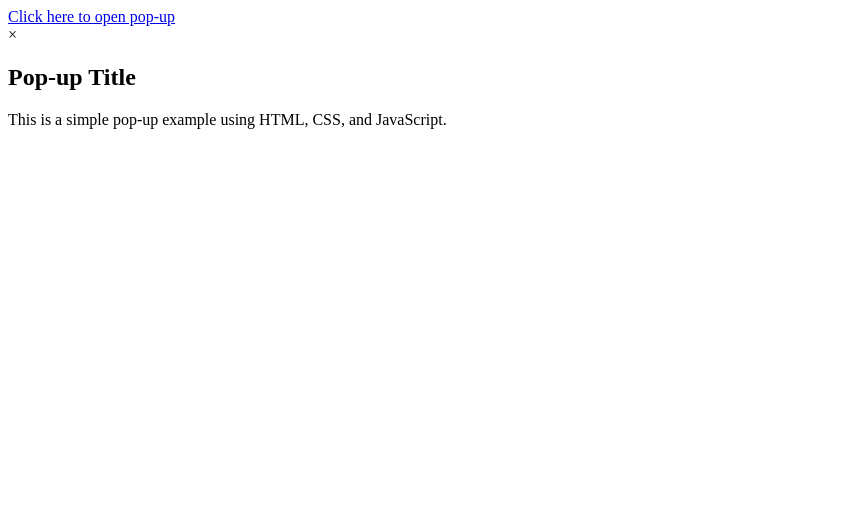
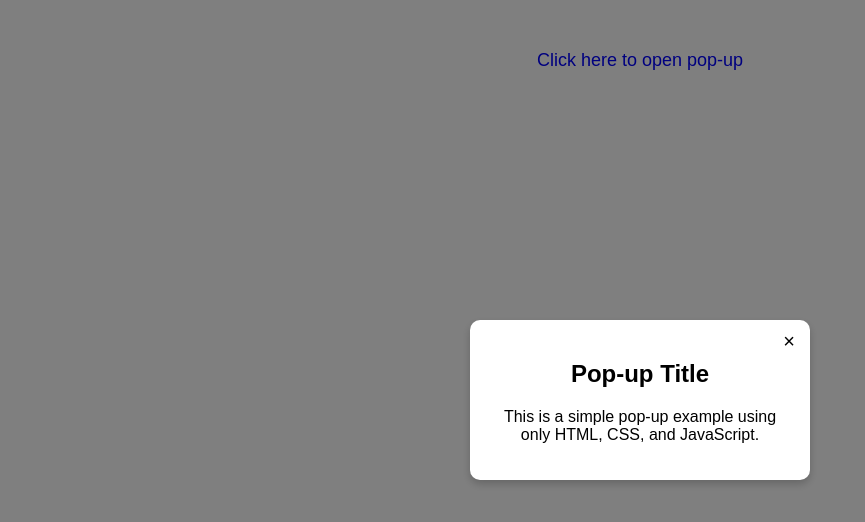
Before and after one commit to Nandu-Royal/IHL, a plain HTML site: page index.html in a window 1280 px wide. Shown: the whole page, without its empty margins (0-865 px from the left). Drawn offline with Linux system fonts and the light colour scheme.

Commit message:
Update index.html

```diff
--- a/index.html
+++ b/index.html
@@ -4,7 +4,59 @@
     <meta charset="UTF-8">
     <meta name="viewport" content="width=device-width, initial-scale=1.0">
     <title>Popup Example</title>
-    <link rel="stylesheet" href="styles.css">
+    <style>
+        /* Basic styling */
+        body {
+            font-family: Arial, sans-serif;
+            text-align: center;
+            margin: 50px;
+        }
+
+        /* Clickable link */
+        a {
+            font-size: 18px;
+            text-decoration: none;
+            color: blue;
+            cursor: pointer;
+        }
+
+        a:hover {
+            text-decoration: underline;
+        }
+
+        /* Pop-up styling */
+        .popup {
+            display: none;
+            position: fixed;
+            top: 0;
+            left: 0;
+            width: 100%;
+            height: 100%;
+            background: rgba(0, 0, 0, 0.5);
+            display: flex;
+            justify-content: center;
+            align-items: center;
+        }
+
+        .popup-content {
+            background: white;
+            padding: 20px;
+            border-radius: 10px;
+            width: 300px;
+            text-align: center;
+            position: relative;
+            box-shadow: 0 4px 8px rgba(0, 0, 0, 0.2);
+        }
+
+        /* Close button */
+        .close {
+            position: absolute;
+            top: 10px;
+            right: 15px;
+            font-size: 20px;
+            cursor: pointer;
+        }
+    </style>
 </head>
 <body>
 
@@ -16,7 +68,7 @@
         <div class="popup-content">
             <span class="close">&times;</span>
             <h2>Pop-up Title</h2>
-            <p>This is a simple pop-up example using HTML, CSS, and JavaScript.</p>
+            <p>This is a simple pop-up example using only HTML, CSS, and JavaScript.</p>
         </div>
     </div>
 
@@ -24,7 +76,7 @@
         // JavaScript to handle pop-up
         document.getElementById("openPopup").addEventListener("click", function(event) {
             event.preventDefault();
-            document.getElementById("popup").style.display = "block";
+            document.getElementById("popup").style.display = "flex";
         });
 
         document.querySelector(".close").addEventListener("click", function() {
```
